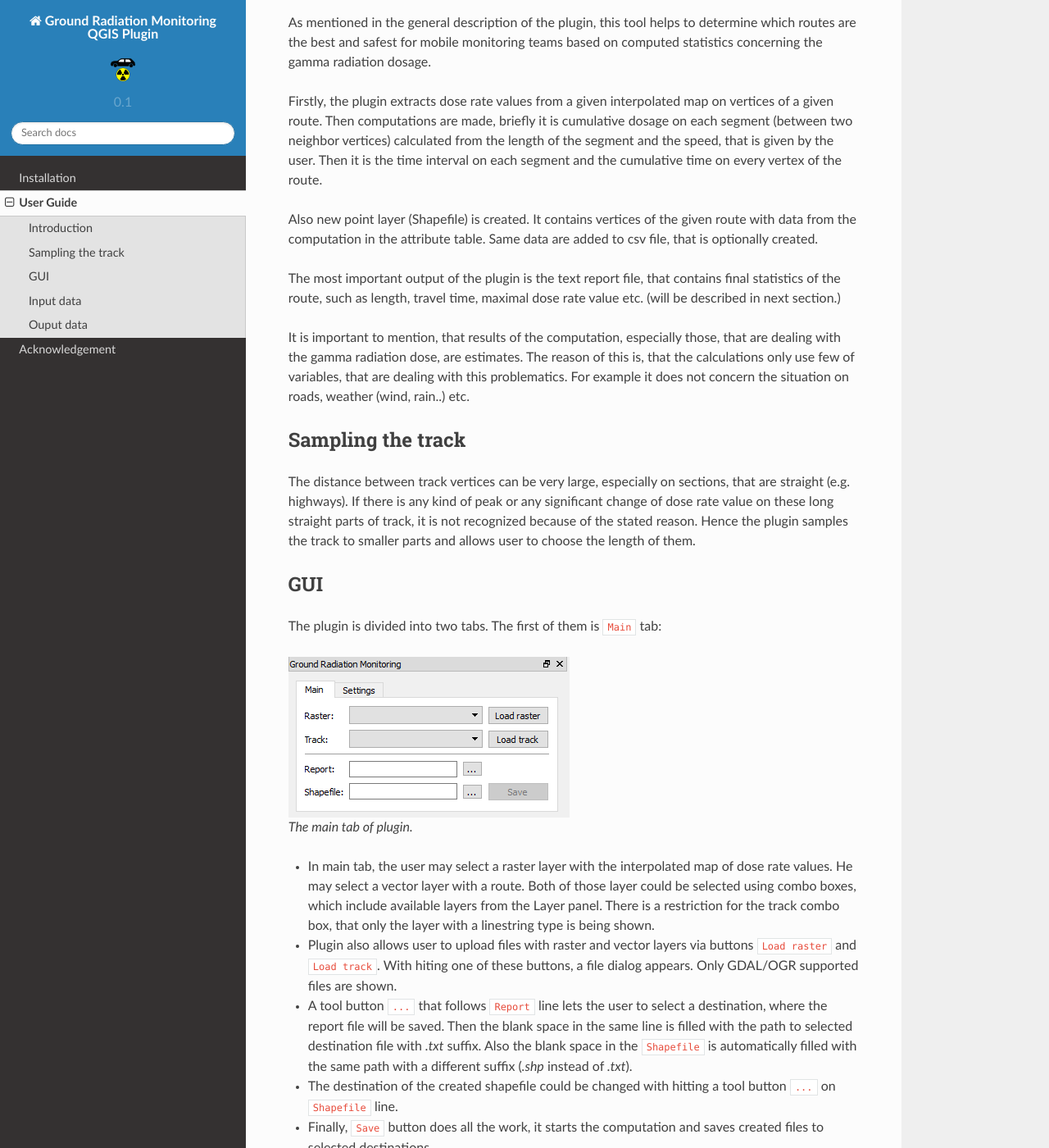
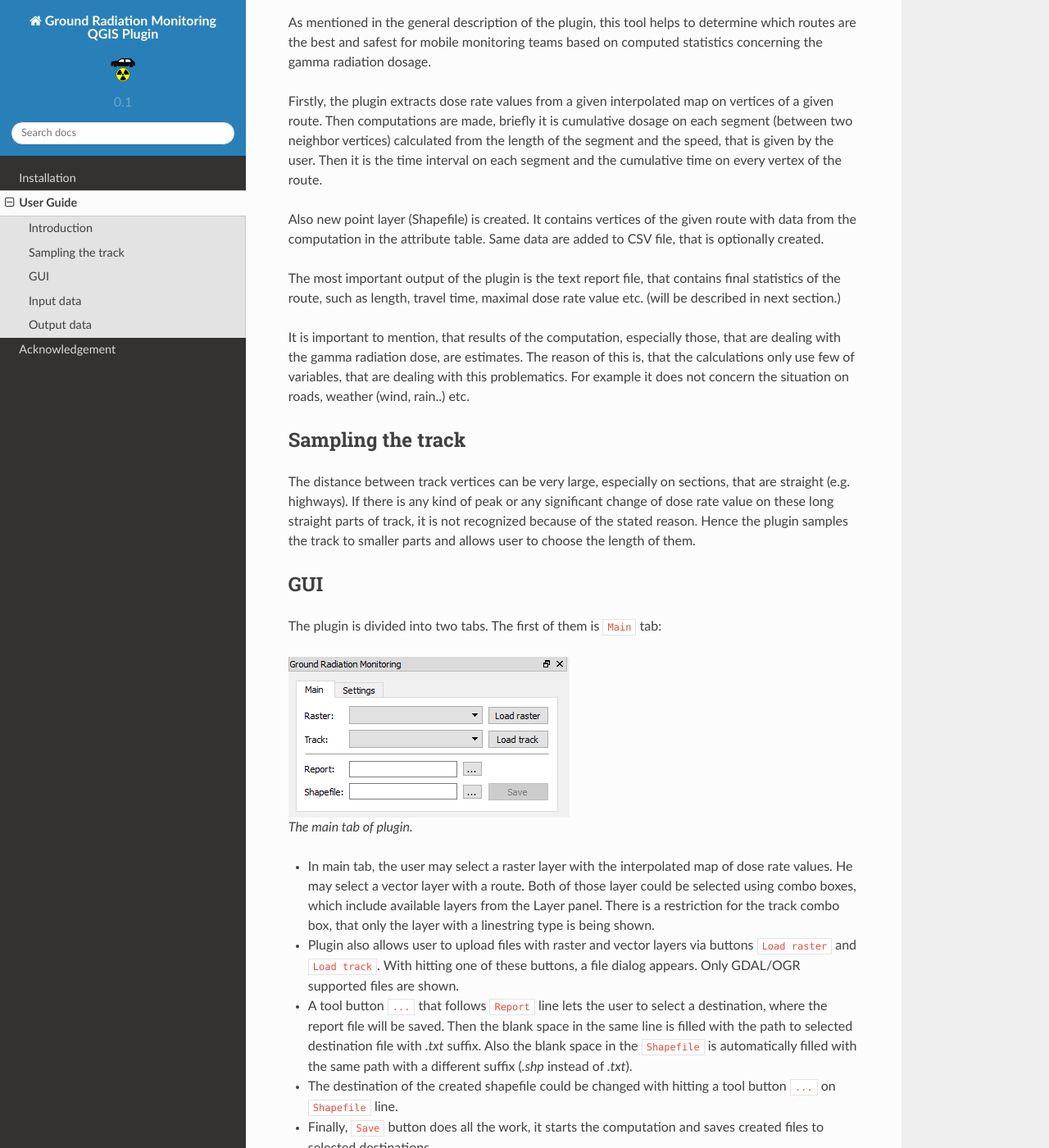
Before and after one commit to ctu-geoforall-lab-projects/bp-kala-2017, a Sphinx documentation site: the page built from docs/source/user_guide.rst, in a window 1280 px wide and 1400 px high, scrolled down 200 px. Shown: the whole window at 82% size. Built offline with Sphinx 7.4.7 and the Read the Docs theme 2.0.0, drawn with Linux system fonts in a browser that asks for light colours; formulas are drawn with MathJax 3; some of the changed text lies outside the part shown.

Commit message:
docs: typos, review

```diff
--- a/docs/source/index.rst
+++ b/docs/source/index.rst
@@ -9,7 +9,8 @@ route will be the best and safest for mobile radiation monitoring
 teams for radiation monitoring during nuclear disaster emergency
 exercises (or during the nuclear disaster itself).
 
-The plugin was created for National Radiation Protection Institute (`SURO <http://www.suro.cz>`__).
+The plugin was created for National Radiation Protection Institute
+(`SURO <http://www.suro.cz>`__).
 
 .. toctree::
    :maxdepth: 2
--- a/docs/source/user_guide.rst
+++ b/docs/source/user_guide.rst
@@ -18,7 +18,7 @@ on each segment and the cumulative time on every vertex of the route.
 
 Also new point layer (Shapefile) is created. It contains vertices of
 the given route with data from the computation in the attribute
-table. Same data are added to csv file, that is optionally
+table. Same data are added to CSV file, that is optionally
 created.
 
 The most important output of the plugin is the text report file,
@@ -54,14 +54,15 @@ The plugin is divided into two tabs. The first of them is ``Main`` tab:
 
    The main tab of plugin.
 
-* In main tab, the user may select a raster layer with the interpolated map
-  of dose rate values. He may select a vector layer with a route. Both of those
-  layer could be selected using combo boxes, which include available layers from
-  the Layer panel. There is a restriction for the track combo box, that only the
-  layer with a linestring type is being shown.
+* In main tab, the user may select a raster layer with the
+  interpolated map of dose rate values. He may select a vector layer
+  with a route. Both of those layer could be selected using combo
+  boxes, which include available layers from the Layer panel. There is
+  a restriction for the track combo box, that only the layer with a
+  linestring type is being shown.
 
 * Plugin also allows user to upload files with raster and vector layers
-  via buttons ``Load raster`` and ``Load track``. With hiting one of these
+  via buttons ``Load raster`` and ``Load track``. With hitting one of these
   buttons, a file dialog appears. Only GDAL/OGR supported files are shown.
 
 * A tool button ``...`` that follows ``Report`` line lets the user to select
@@ -113,8 +115,8 @@ Input data
   <http://www.gdal.org/ogr_formats.html>`__.
 
 
-Ouput data
-----------
+Output data
+-----------
 
 * A text report file containing fields:
 
```
Also changed, not shown: other parts of docs/source/user_guide.rst (+11 -10 lines), docs/source/installation.rst (+5 -4 lines).
